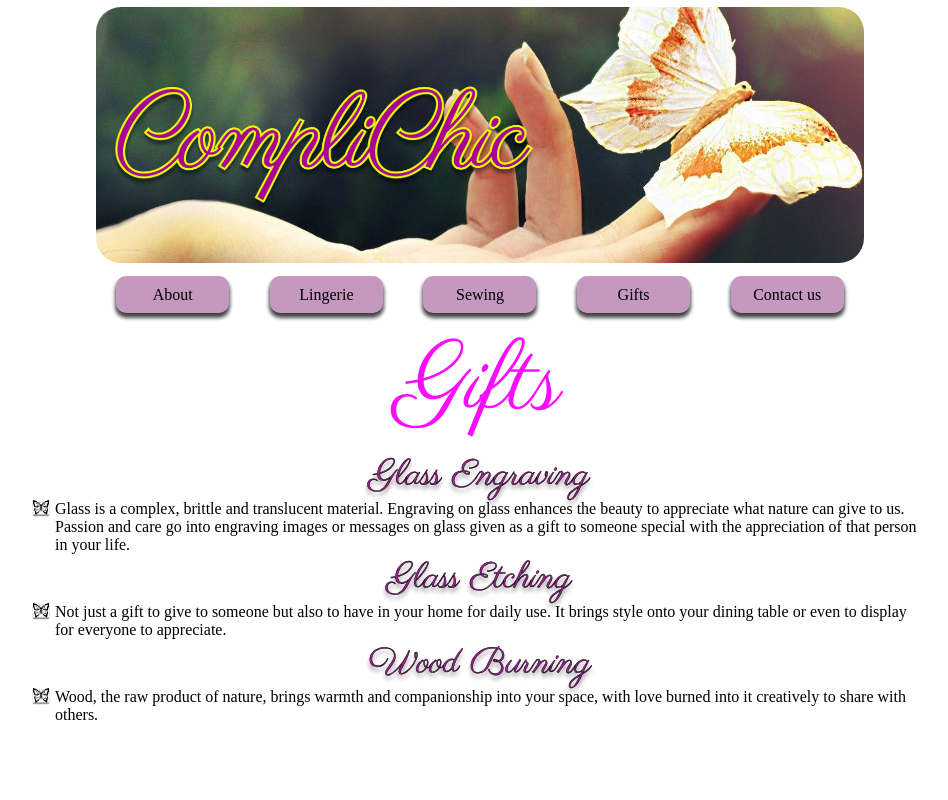
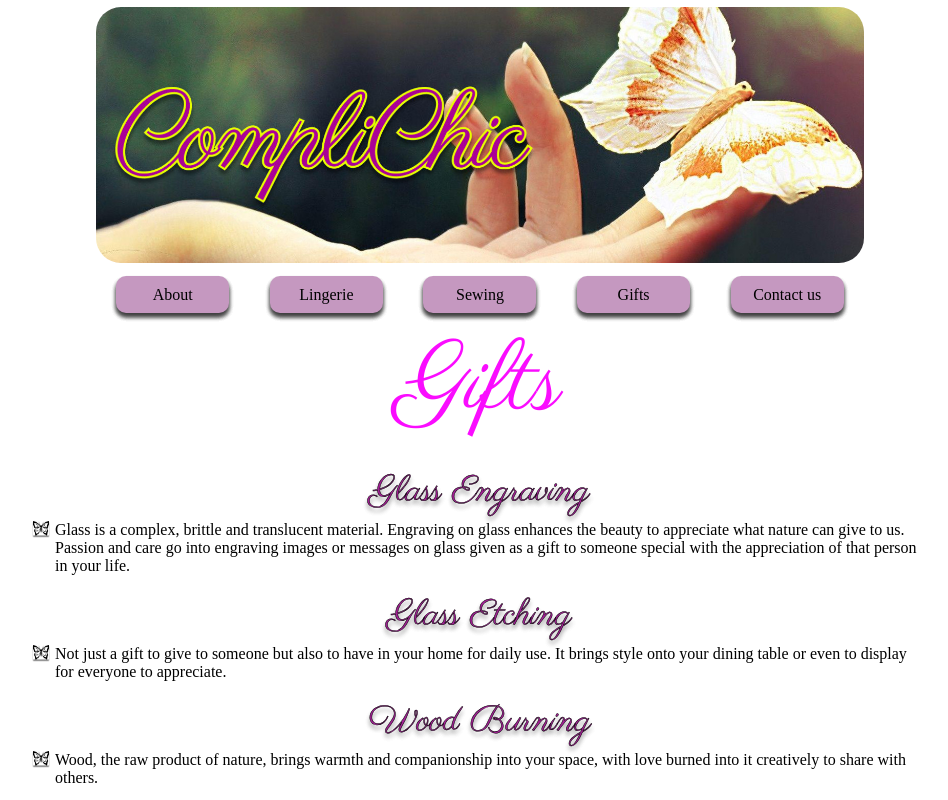
Before and after one commit to Russellgrd/complichic, a React (Create React App) app: page /gifts in a window 1280 px wide. Shown: the whole page, without its empty margins (160-1108 px from the left). Built offline with nearby package versions, Linux system fonts and the light colour scheme; a web font is replaced by a local one.

Commit message:
added some margin spacing between gifts and sewing content box's

```diff
--- a/src/index.css
+++ b/src/index.css
@@ -237,6 +237,7 @@ h1 {
   flex-direction: column;
   align-items: center;
   width: 70%;
+  margin-top:1rem;
 }
 
 @media only screen and (max-width: 700px) {
@@ -245,7 +246,6 @@ h1 {
   }
 }
 
-
 .sewingBox-subHeading {
   font-family: Parisienne;
   color: #A31E95;
@@ -253,6 +253,7 @@ h1 {
   font-size: 36px;
   font-weight: 400;
   text-shadow: 0px 4px 4px rgba(0, 0, 0, 0.25), 0px 4px 4px rgba(0, 0, 0, 0.25);
+  margin-bottom: 5px;
 }
 
 .sewingBox-text {
@@ -284,6 +285,7 @@ h1 {
   flex-direction: column;
   align-items: center;
   width: 70%;
+  margin-top: 1rem;
 }
 
 @media only screen and (max-width: 900px) {
@@ -299,6 +301,7 @@ h1 {
   font-size: 36px;
   font-weight: 400;
   text-shadow: 0px 4px 4px rgba(0, 0, 0, 0.25), 0px 4px 4px rgba(0, 0, 0, 0.25);
+  margin-bottom: 5px;
 }
 
 .giftsBox-text {
```
